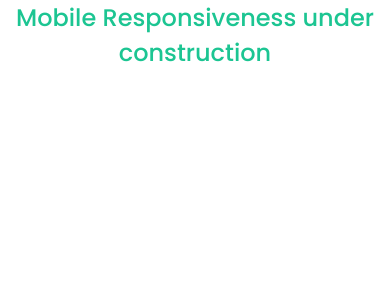
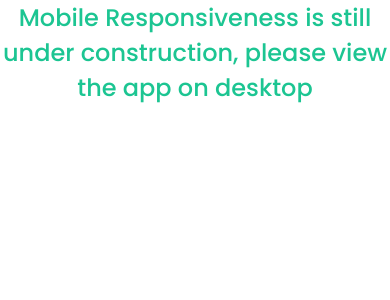
Before and after one commit to VanGits/react-rails-marketplace, a React (Create React App) app in the folder client/: page /items/1 in a window 390 px wide. Shown: the top 300 px of the page. Built offline with nearby package versions, Linux system fonts and the light colour scheme; no server answers.

Commit message:
reword mobile text

```diff
--- a/client/src/App.js
+++ b/client/src/App.js
@@ -255,7 +255,7 @@ const totalOffersLength = userListings.reduce((total, item) => {
 
 
   return (
-    <> <h1 className="mobile">Mobile Responsiveness under construction</h1>
+    <> <h1 className="mobile">Mobile Responsiveness is still under construction, please view the app on desktop</h1>
     <div className="App">
       <ToastContainer />
       <BrowserRouter>
```
